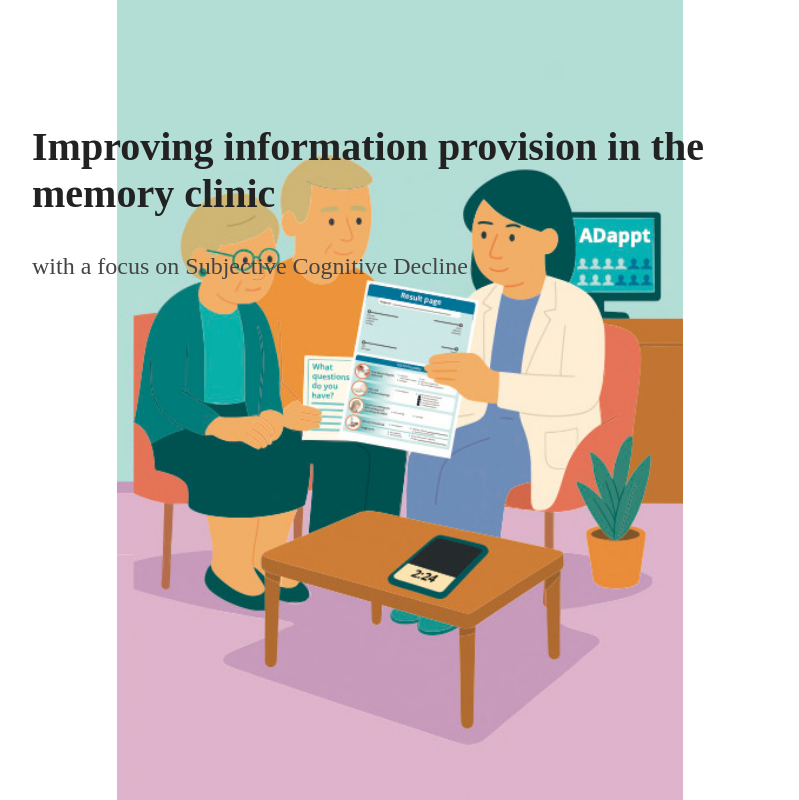
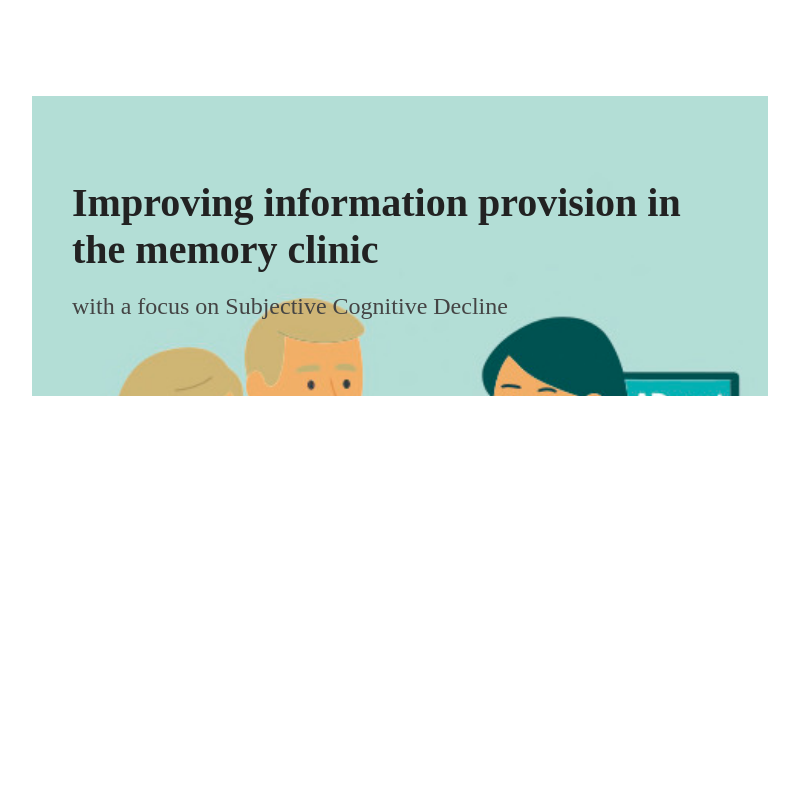
Before and after one commit to JCZuurmond/hma-hendriksen-dissertatie-website, a SvelteKit app: page / in a window 1280 px wide. Shown: the whole page, without its empty margins (240-1039 px from the left). Built offline with nearby package versions, Linux system fonts and the light colour scheme.

Commit message:
Move background image to header divs

```diff
--- a/src/routes/+layout.svelte
+++ b/src/routes/+layout.svelte
@@ -6,11 +6,10 @@
 	let { children } = $props();
 </script>
 
+
 <div class="page-container">
 	<div class="content-wrapper">
-		<div class="background-image">
-			{@render children()}
-		</div>
+		{@render children()}
 	</div>
 </div>
 
@@ -36,12 +35,5 @@
 		background: white;
 	}
 
-	.background-image {
-		width: 100%;
-		min-height: 100vh;
-		background-image: url('/hma-hendriksen-dissertatie-website/background.jpg');
-		background-size: contain;
-		background-position: center top;
-		background-repeat: no-repeat;
-	}
+
 </style>
--- a/src/routes/+page.svelte
+++ b/src/routes/+page.svelte
@@ -3,8 +3,10 @@
 </script>
 
 <main>
-  <h1>Improving information provision in the memory clinic</h1>
-  <h2>with a focus on Subjective Cognitive Decline</h2>
+  <div class="header-background">
+    <h1>Improving information provision in the memory clinic</h1>
+    <h2>with a focus on Subjective Cognitive Decline</h2>
+  </div>
 </main>
 
 <style>
@@ -17,6 +19,17 @@
     text-align: left;
     padding: 6rem 2rem 2rem 2rem;
   }
+  .header-background {
+    width: 100%;
+    max-width: 800px;
+    margin: 0 auto;
+    padding: 3.5rem 2.5rem 3.5rem 2.5rem;
+    background-image: url('/hma-hendriksen-dissertatie-website/background.jpg');
+    background-size: cover;
+    background-position: center top;
+    background-repeat: no-repeat;
+    box-sizing: border-box;
+  }
   h1 {
     font-size: 2.5rem;
     margin-bottom: 1rem;
@@ -28,6 +41,10 @@
     font-weight: normal;
   }
   @media (max-width: 768px) {
+    .header-background {
+      max-width: 100%;
+      padding: 2rem 0.5rem 2rem 0.5rem;
+    }
     h1 {
       font-size: 2rem;
     }
```
